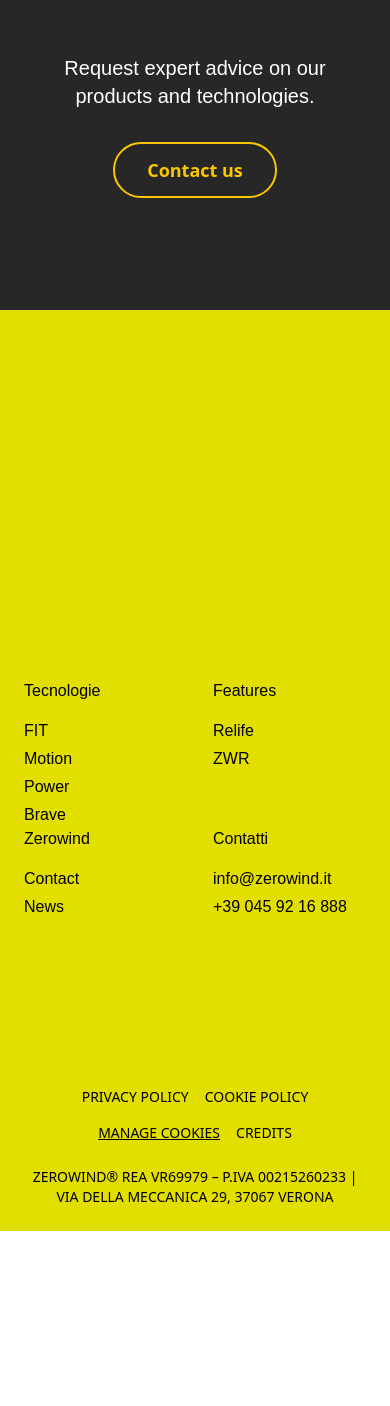
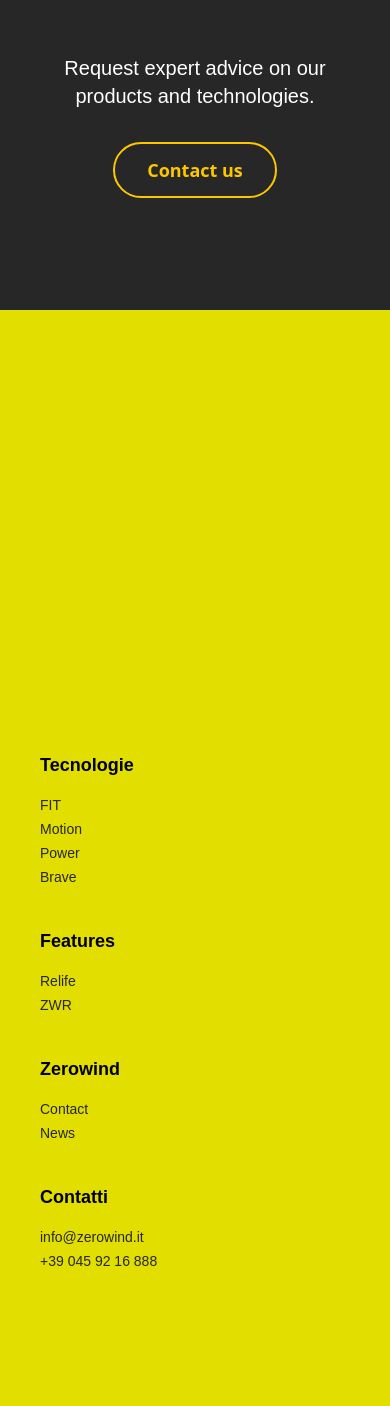
Before and after one commit to sarangpachari/zerowind-clone, a React (Vite) app: page / in a window 390 px wide. Shown: the part 6442-7848 px from the top of the page. Before the commit the page ends 7673 px from the top, so only its background shows below. Built offline with nearby package versions, Linux system fonts and the light colour scheme; a web font is replaced by a local one.

Commit message:
fixed the navbar and and fixed the align ment of footer

```diff
--- a/src/components/Footer.jsx
+++ b/src/components/Footer.jsx
@@ -13,8 +13,8 @@ const Footer = () => {
   return (
     <div className="w-screen footer-color">
       {/* Marquee Section */}
-      <div className="overflow-hidden">
-      <Parallax speed={-20}>
+      <div className="overflow-hidden w-full px-4 sm:px-8 py-6">
+        <Parallax speed={-20}>
           <motion.div
             ref={marqueeRef}
             initial={{ marginBottom: "5rem", opacity: 0 }}
@@ -24,13 +24,17 @@ const Footer = () => {
               transition: { duration: 0.6, ease: "easeInOut" },
             }}
           >
-            <Marquee className="gt-america-exp-black" speed={100}>
+            <Marquee
+              className="gt-america-exp-black text-[8vw] sm:text-4xl md:text-5xl"
+              speed={60}
+              gradient={false}
+            >
               {Array(4)
                 .fill("better in motion")
                 .map((text, index) => (
                   <div
                     key={index}
-                    className="me-7 text-transparent uppercase font-extrabold text-stroke-1 text-stroke-[#272727]"
+                    className="me-7 text-transparent uppercase font-extrabold whitespace-nowrap text-stroke-1 text-stroke-[#272727]"
                   >
                     {text}
                   </div>
@@ -40,14 +44,15 @@ const Footer = () => {
         </Parallax>
       </div>
 
+
       {/* Footer Main Content */}
-      <footer className="px-6 py-36 mt-10 md:px-40 bg-[#E2DE00] gt-america-regular">
+      <footer className="px-6 py-32 mt-10 md:px-40 bg-[#E2DE00] gt-america-regular">
         <div className="container mx-auto grid md:grid-cols-2 grid-cols-1 gap-10">
           {/* Left Section - Links */}
-          <div className="grid md:grid-cols-4 grid-cols-2 gap-x-9 mt-0 md:mt-24">
+          <div className="grid grid-cols-1 sm:grid-cols-2 md:grid-cols-4 gap-x-6 gap-y-10 mt-10 md:mt-24 px-4 sm:px-8">
             <div>
-              <h5 className="">Tecnologie</h5>
-              <ul className="mt-4 space-y-1">
+              <h5 className="text-lg font-semibold">Tecnologie</h5>
+              <ul className="mt-4 space-y-1 text-sm text-[#272727]">
                 <li>FIT</li>
                 <li>Motion</li>
                 <li>Power</li>
@@ -56,29 +61,30 @@ const Footer = () => {
             </div>
 
             <div>
-              <h5 className="">Features</h5>
-              <ul className="mt-4 space-y-1">
+              <h5 className="text-lg font-semibold">Features</h5>
+              <ul className="mt-4 space-y-1 text-sm text-[#272727]">
                 <li>Relife</li>
                 <li>ZWR</li>
               </ul>
             </div>
 
             <div>
-              <h5 className="">Zerowind</h5>
-              <ul className="mt-4 space-y-1">
+              <h5 className="text-lg font-semibold">Zerowind</h5>
+              <ul className="mt-4 space-y-1 text-sm text-[#272727]">
                 <li>Contact</li>
                 <li>News</li>
               </ul>
             </div>
 
             <div>
-              <h5 className="">Contatti</h5>
-              <ul className="mt-4 space-y-1">
+              <h5 className="text-lg font-semibold">Contatti</h5>
+              <ul className="mt-4 space-y-1 text-sm text-[#272727]">
                 <li>info@zerowind.it</li>
                 <li>+39 045 92 16 888</li>
               </ul>
             </div>
           </div>
+
 
           {/* Right Section - Newsletter with Video */}
           <div className="relative w-9/12 h-72 overflow-hidden rounded-xl hidden md:block">
@@ -101,7 +107,7 @@ const Footer = () => {
                 <input
                   type="email"
                   placeholder="Email"
-                  style={{width:'300px'}}
+                  style={{ width: '300px' }}
                   className=" h-13 mt-1 pr-28 p-3 text-black rounded-md border-white border-2"
                 />
                 <button className="bg-[#E2DE00]  text-black  py-4 px-8 rounded-md absolute top-1 right-1 text-sm">
--- a/src/components/Navbar.jsx
+++ b/src/components/Navbar.jsx
@@ -195,11 +195,11 @@ const Navbar = () => {
                 transition={{ type: "spring", stiffness: 300, damping: 30 }}
                 className="fixed overflow-y-auto h-full inset-0 gray-bg text-[#f5f5f5] flex flex-col px-6 items-center justify-center space-y-6 text-xl font-semibold shadow-lg md:hidden"
               >
-                <button onClick={toggleMenu} className="absolute top-8 right-8">
+                <button onClick={toggleMenu} className="absolute top-8 right-8 z-50 ">
                   <X className="w-10 h-10" />
                 </button>
                 {/* TECHNOLOGY */}
-                <div className="text-center">
+                <div className="text-center py-8 mt-40">
                   <p className="mb-4 text-xs tracking-wider">TECHNOLOGY</p>
                   <div className="flex flex-col gap-8">
                     <div className="flex gap-8 justify-evenly">
```
